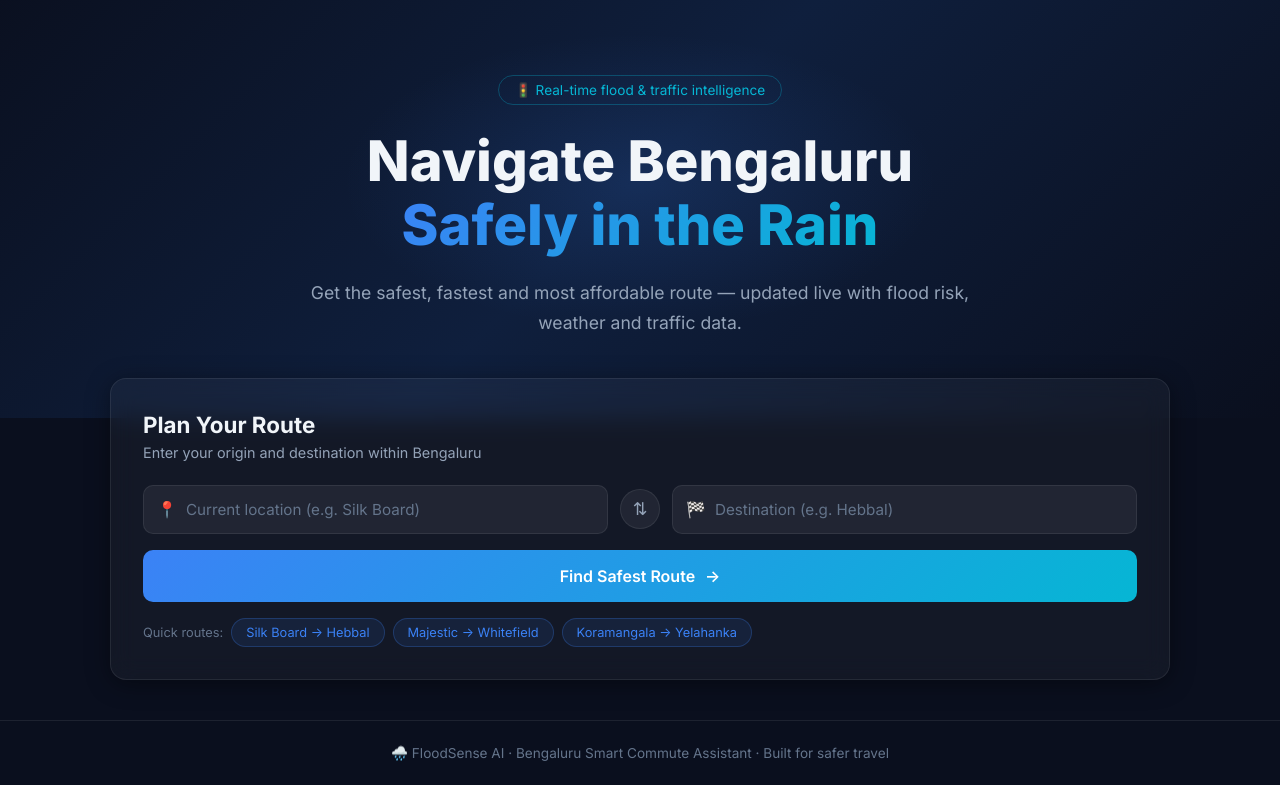
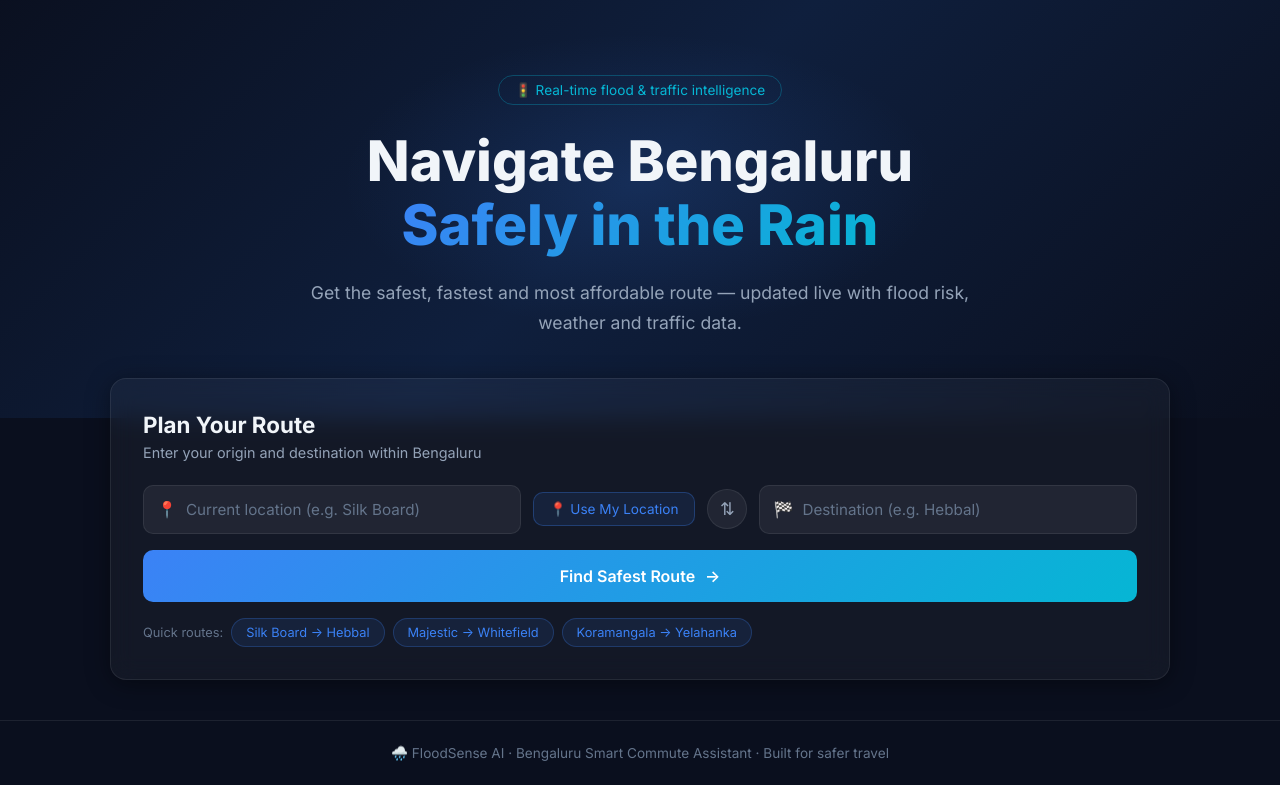
Before and after one commit to Vigneshinstincts/floodsense-ai, a plain HTML site: page Frontend/index.html in a window 1280 px wide. Shown: the part 65-850 px from the top of the page. Drawn offline with nearby package versions, Linux system fonts and the light colour scheme.

Commit message:
feat: enable Vercel analytics for HTML site

```diff
--- a/Frontend/index.html
+++ b/Frontend/index.html
@@ -1,5 +1,6 @@
 <!DOCTYPE html>
 <html lang="en">
+  <script defer src="/_vercel/insights/script.js"></script>
 <head>
   <meta charset="UTF-8" />
   <meta name="viewport" content="width=device-width, initial-scale=1.0" />
@@ -62,6 +63,9 @@
               />
               <div class="suggestions-dropdown" id="origin-suggestions"></div>
             </div>
+            <button class="location-btn" id="locate-btn" onclick="trackUserLocation()" title="Use my location">
+              📍 Use My Location
+            </button>
 
             <div class="swap-btn-wrapper">
               <button class="swap-btn" id="swap-btn" title="Swap locations">⇅</button>
```
